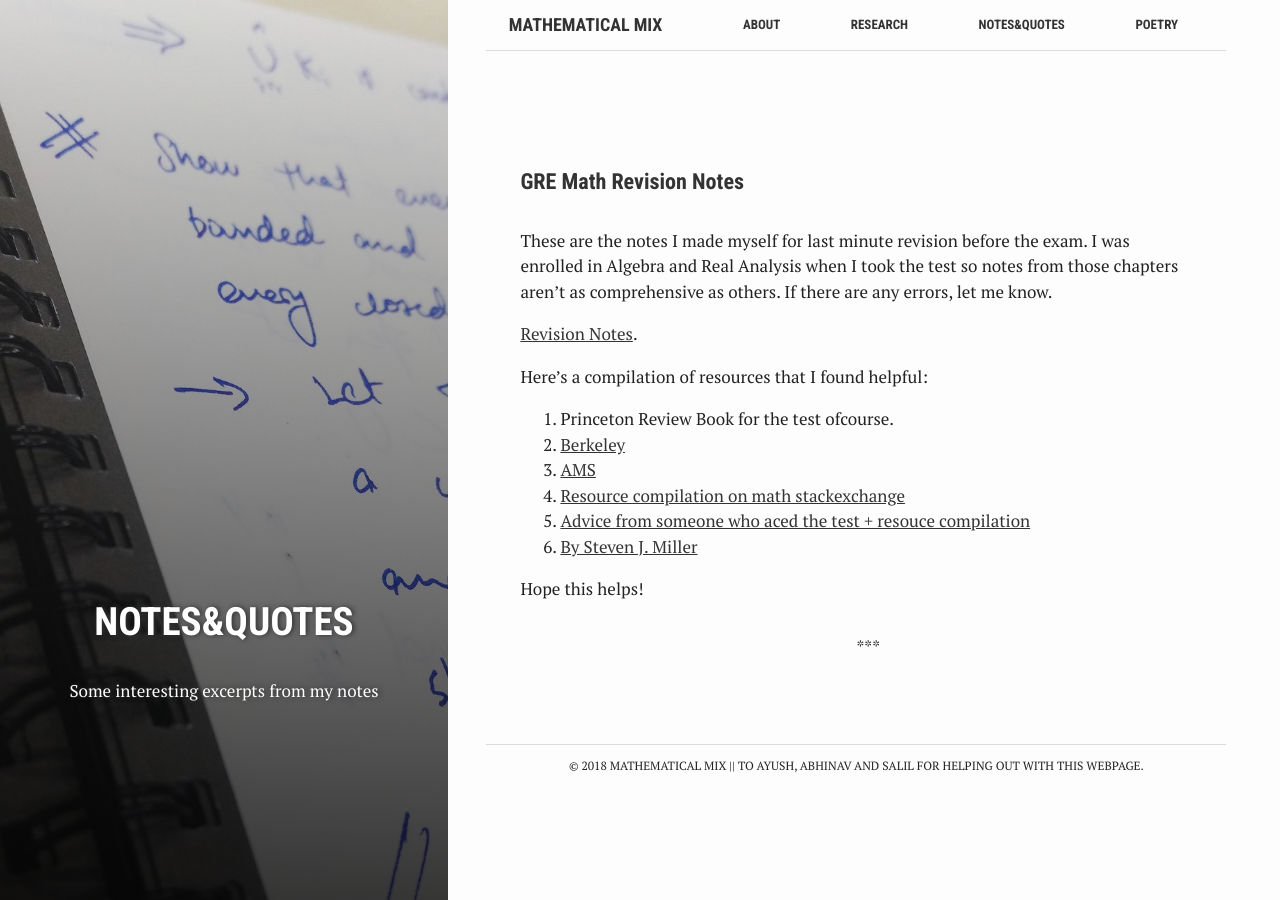
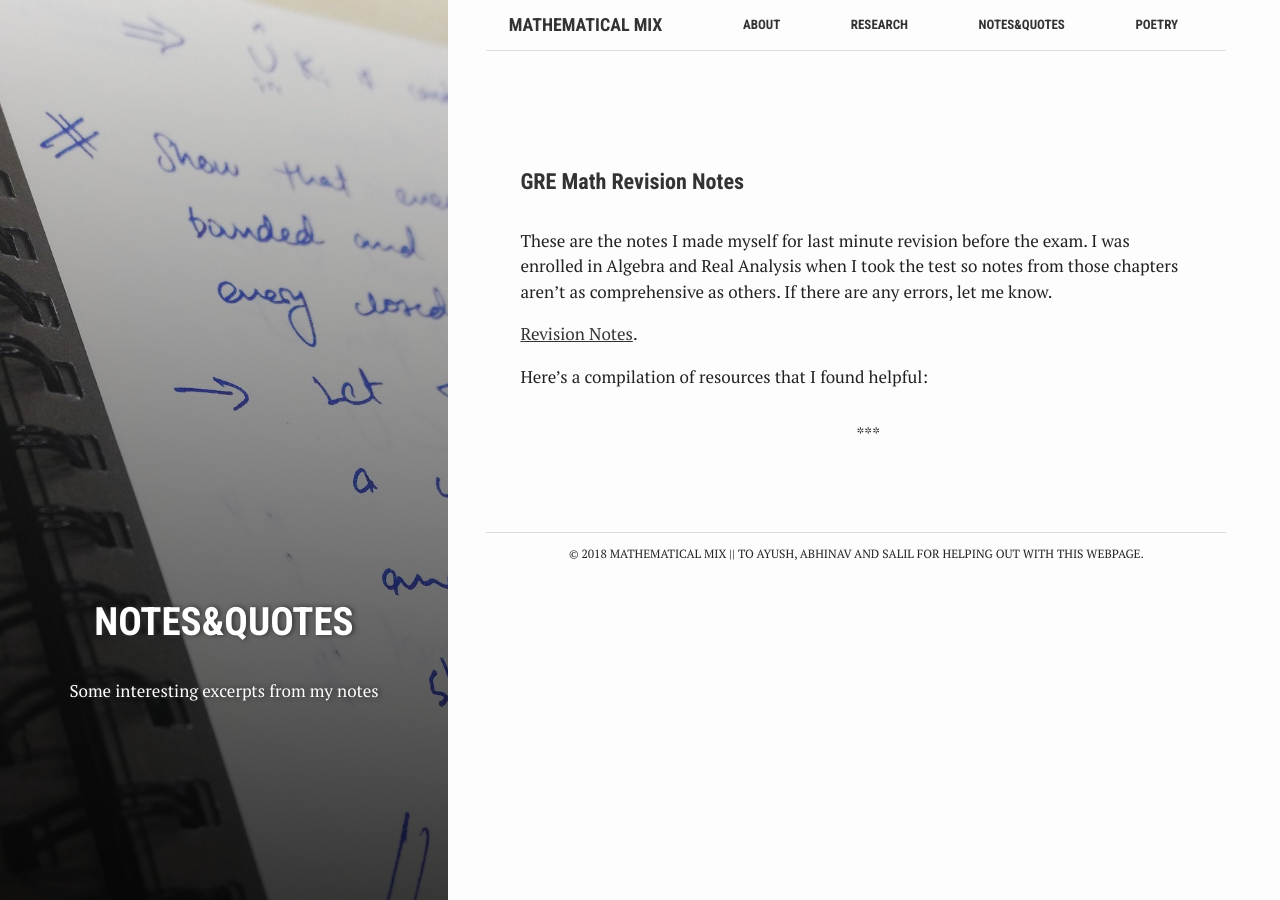
Before and after one commit to Sahir8gill/sahir8gill.github.io, a Jekyll site: the page built from cnotesandquotes.md, in a window 1280 px wide. Built offline with Jekyll 4.4.1, drawn with Linux system fonts in a browser that asks for light colours.

Commit message:
Update _posts/2018-02-15-notestest.MD

```diff
--- a/_posts/2018-02-15-notestest.MD
+++ b/_posts/2018-02-15-notestest.MD
@@ -2,7 +2,7 @@
 bg: "notes.jpg"
 layout: post
 title:  "GRE Math Revision Notes"
-crawlertitle: "test"
+crawlertitle: "GRE Math"
 summary: ""
 date:   2018-11-01 23:09:47 +0700
 categories: notesandquotes
@@ -15,7 +15,7 @@
 [Revision Notes]({{ sahir8gill.github.io }}/assets/GREmath.pdf){:target="_blank"}.
 
 Here's a compilation of resources that I found helpful:
-
+<!--more-->
 1. Princeton Review Book for the test ofcourse.
 2. [Berkeley](https://guide.math.berkeley.edu/2017/03/13/gre-math-subject-test-preparation-strategies/){:target="_blank"}
 3. [AMS](https://blogs.ams.org/mathmentoringnetwork/2017/04/03/tips-for-the-gre-math-subject-test/){:target="_blank"}
```
